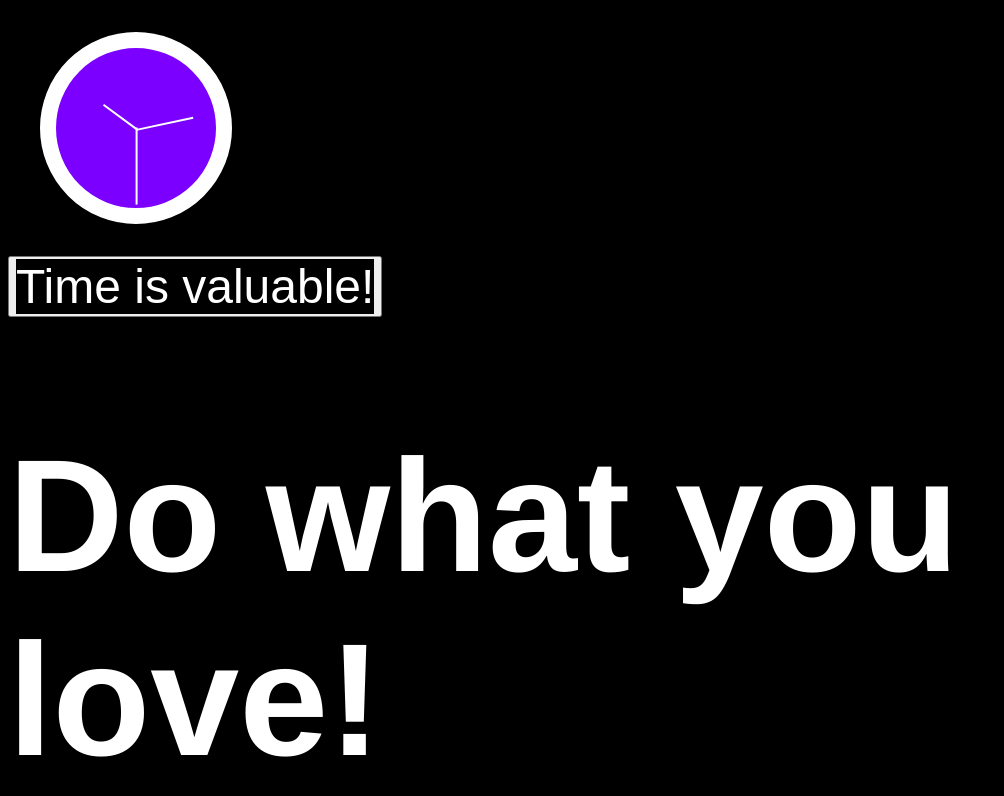
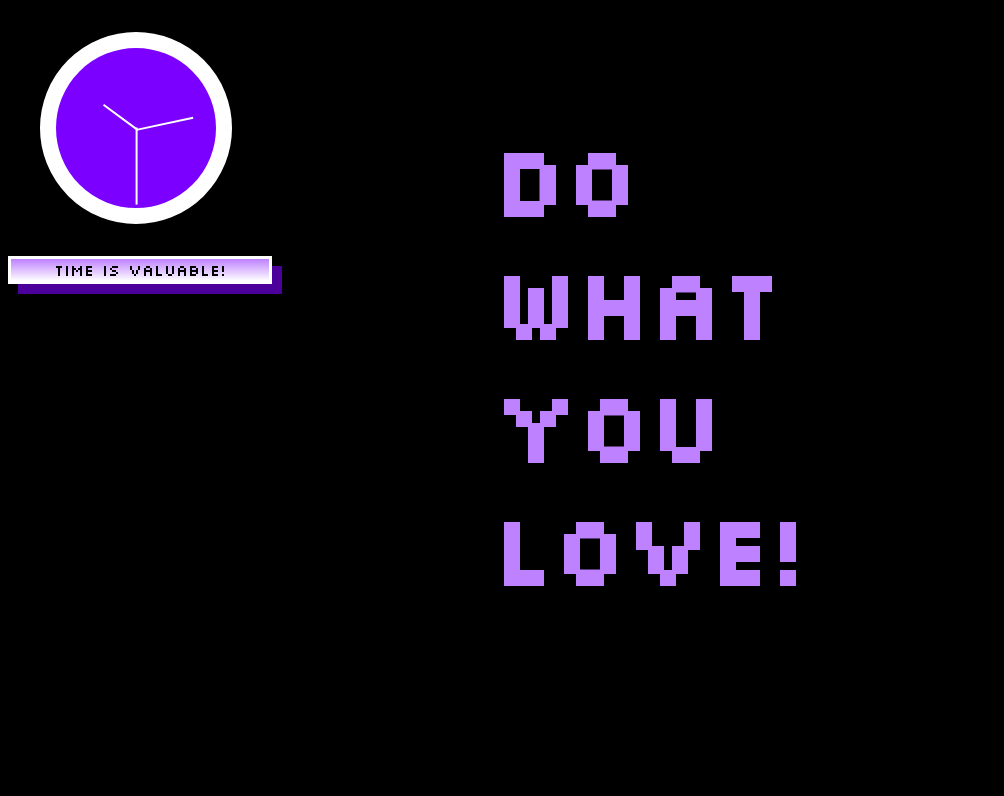
Before and after one commit to hakuthewizard/js-analog-clock-with-motto, a plain HTML site: page index.html in a window 1280 px wide. Both pictures are taken after a click on the button "Time is valuable!". Shown: the whole page, without its empty margins (0-1004 px from the left). Drawn offline with Linux system fonts and the light colour scheme; a web font is replaced by a local one.

Commit message:
style update

```diff
--- a/index.html
+++ b/index.html
@@ -6,6 +6,9 @@
     <meta name="viewport" content="width=device-width, initial-scale=1.0">
     <title>clock</title>
     <link rel="stylesheet" href="styles.css">
+    <link rel="preconnect" href="https://fonts.googleapis.com">
+<link rel="preconnect" href="https://fonts.gstatic.com" crossorigin>
+<link href="https://fonts.googleapis.com/css2?family=Alumni+Sans+Pinstripe&family=Silkscreen&display=swap" rel="stylesheet">
 </head>
 <body>
 
@@ -14,13 +17,13 @@
         <div class="minute"></div>
         <div class="second"></div>
     </div>
-    <div>
+
     <button class="message">
-        <h1>Time is valuable!</h1>
+        Time is valuable!
     </button>
-    </div>
+
     <div class="mainMessage">
-        <h1>Do what you love!</h1>
+        <h1>Do<br>what<br> you<br> love!</h1>
     </div>
 
     <script src="script.js">
--- a/styles.css
+++ b/styles.css
@@ -2,8 +2,7 @@ html {
     box-sizing: border-box;
 }
 body {
-    font-family: Helvetica, sans-serif;
-    font-weight: 200;
+    font-family: 'Silkscreen', cursive;
     background-color: #000;
     width: 100vw;
     height:100vh;
@@ -19,8 +18,6 @@ body {
     border: 1rem solid #fff;
     border-radius: 50%;
     margin:2rem;
-
-
 }
 
 .hour {
@@ -53,27 +50,40 @@ body {
     transform-origin: bottom;
     }
 
-.message > h1{
+.message {
     all:unset;
-display: grid;
-justify-content: center;
-font-size: 3rem;
-max-width: 40vw;
-color:rgb(255, 255, 255);
-background-color: rgb(0, 0, 0);
-z-index: -1;
+    display: flex;
+    justify-content: center;
+    font-size: 1rem;
+    border: 0.2rem solid rgb(255, 255, 255);
+    box-shadow: 10px 10px rgb(75, 0, 155);
+    padding:1px;
+    width: 20vw;
+    color:black;
+    background: linear-gradient(rgb(190, 129, 255),rgb(255, 255, 255));
+    z-index: -1;
 }
-.message>h1:hover {
-    color:rgb(123,0,255);
+.message:hover {
+    color:rgb(255, 255, 255);
     cursor:pointer;
+    background: linear-gradient(rgb(160, 72, 255),rgb(255, 209, 209));
+}
+.message:active {
+    width: 18vw;
+    height:4vh;
+    align-items: center;
+    animation: ease-in-out;
+    color:black;
+    background: linear-gradient(rgb(160, 72, 255),rgb(255, 255, 255));
 }
 .visible {
-    display: grid;
+    display: flex;
     width:100vw;
-    height:20vh;
-    font-size: 5rem;
+    position: absolute;
+    max-height:20vh;
+    font-size: 3rem;
     justify-content: center;
     align-items: center;
-    color:rgb(255, 255, 255);
+    color:rgb(190, 129, 255);
     z-index:1;
 }
```
